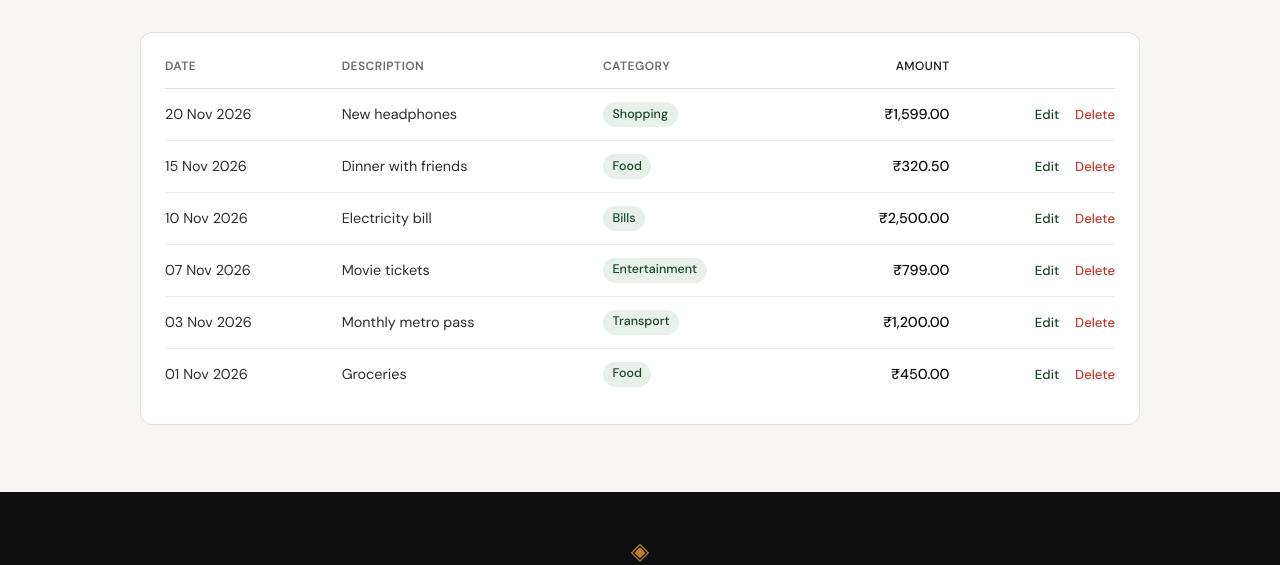
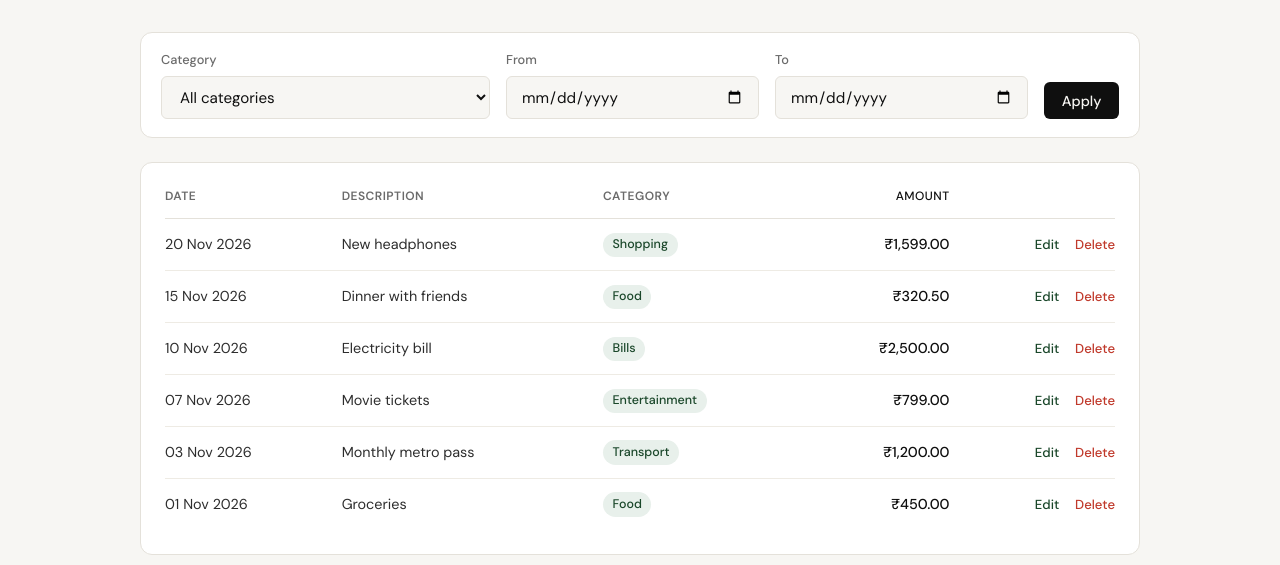
Before and after one commit to aryansray0987/Expense-tracker-claude-code-, a Flask app: page /expenses in a window 1280 px wide. Shown: the part 209-774 px from the top of the page. Run offline with Flask 3, Linux system fonts and the light colour scheme; the visitor is signed in with stand-in values (Sample User, id 1); data comes from the database, SQL or seed files in the repository.

Commit message:
feat(expenses): filter expenses by category and date range
- /expenses accepts category, start and end query filters
- filtered count and total shown against the overall count
- invalid filter values are ignored; a reversed date range is swapped
- pagination and edit/delete return links keep the active filters
- "No matching expenses" state with a clear-filters link
- add filter tests; update CLAUDE.md

Co-Authored-By: Claude Opus 5.5 <noreply@anthropic.com>

```diff
--- a/app.py
+++ b/app.py
@@ -326,16 +326,61 @@ def get_next_param():
 PER_PAGE = 20
 
 
+def parse_expense_filters(args):
+    """Read the /expenses filters from the query string.
+
+    Returns {"category", "start", "end"}, each a valid value or None.
+    Invalid values are ignored rather than raising errors, because they
+    usually come from a hand-edited URL. A reversed date range is swapped.
+    """
+    def valid_date(value):
+        try:
+            return datetime.strptime(value, "%Y-%m-%d").date().isoformat()
+        except (TypeError, ValueError):
+            return None
+
+    category = args.get("category", "").strip()
+    start = valid_date(args.get("start", "").strip())
+    end = valid_date(args.get("end", "").strip())
+    if start and end and start > end:  # ISO dates compare correctly as strings
+        start, end = end, start
+
+    return {
+        "category": category if category in CATEGORIES else None,
+        "start": start,
+        "end": end,
+    }
+
+
 @app.route("/expenses")
 @login_required
 def list_expenses():
     user_id = session["user_id"]
+    filters = parse_expense_filters(request.args)
+
+    # Build the WHERE clause from fixed SQL pieces only; user values go in params.
+    where, params = ["user_id = ?"], [user_id]
+    if filters["category"]:
+        where.append("category = ?")
+        params.append(filters["category"])
+    if filters["start"]:
+        where.append("date >= ?")
+        params.append(filters["start"])
+    if filters["end"]:
+        where.append("date <= ?")
+        params.append(filters["end"])
+    where_sql = " AND ".join(where)
+
     conn = get_db()
 
+    all_count = conn.execute(
+        "SELECT COUNT(*) FROM expenses WHERE user_id = ?", (user_id,)
+    ).fetchone()[0]
+
     totals = conn.execute(
-        "SELECT COUNT(*) AS count, COALESCE(SUM(amount), 0) AS total "
-        "FROM expenses WHERE user_id = ?",
-        (user_id,),
+        f"SELECT COUNT(*) AS count, COALESCE(SUM(amount), 0) AS total "
+        f"FROM expenses WHERE {where_sql}",
+        params,
     ).fetchone()
 
     pages = max(1, math.ceil(totals["count"] / PER_PAGE))
@@ -343,22 +388,32 @@ def list_expenses():
     page = min(max(request.args.get("page", 1, type=int), 1), pages)
 
     expenses = conn.execute(
-        "SELECT id, amount, category, date, description "
-        "FROM expenses WHERE user_id = ? "
-        "ORDER BY date DESC, id DESC LIMIT ? OFFSET ?",
-        (user_id, PER_PAGE, (page - 1) * PER_PAGE),
+        f"SELECT id, amount, category, date, description "
+        f"FROM expenses WHERE {where_sql} "
+        f"ORDER BY date DESC, id DESC LIMIT ? OFFSET ?",
+        params + [PER_PAGE, (page - 1) * PER_PAGE],
     ).fetchall()
     conn.close()
+
+    def page_url(n):
+        # Keep the active filters in every link; url_for drops None values.
+        return url_for("list_expenses", page=n if n > 1 else None, **filters)
 
     return render_template(
         "expenses.html",
         expenses=expenses,
         count=totals["count"],
         total=totals["total"],
+        all_count=all_count,
+        filters=filters,
+        filtered=any(filters.values()),
+        categories=CATEGORIES,
         page=page,
         pages=pages,
         first_index=(page - 1) * PER_PAGE + 1,
-        back_url=url_for("list_expenses", page=page) if page > 1 else url_for("list_expenses"),
+        prev_url=page_url(page - 1) if page > 1 else None,
+        next_url=page_url(page + 1) if page < pages else None,
+        back_url=page_url(page),
     )
 
 
--- a/static/css/style.css
+++ b/static/css/style.css
@@ -989,6 +989,31 @@ select.form-input { cursor: pointer; }
 
 .card-link:hover { text-decoration: underline; }
 
+.filter-bar {
+    display: grid;
+    grid-template-columns: minmax(0, 1.3fr) minmax(0, 1fr) minmax(0, 1fr) auto;
+    gap: 1rem;
+    align-items: end;
+    background: var(--paper-card);
+    border: 1px solid var(--border);
+    border-radius: var(--radius-md);
+    padding: 1.1rem 1.25rem;
+    margin-bottom: 1.5rem;
+}
+
+.filter-field label {
+    display: block;
+    font-size: 0.8rem;
+    font-weight: 500;
+    color: var(--ink-muted);
+    margin-bottom: 0.35rem;
+}
+
+.filter-actions { display: flex; gap: 0.5rem; }
+
+.filter-actions .btn-primary,
+.filter-actions .btn-ghost { padding: 0.6rem 1.1rem; white-space: nowrap; }
+
 .pagination {
     display: flex;
     justify-content: space-between;
@@ -1020,6 +1045,8 @@ select.form-input { cursor: pointer; }
 @media (max-width: 900px) {
     .features-inner { grid-template-columns: 1fr; }
     .profile-grid { grid-template-columns: 1fr; }
+    .filter-bar { grid-template-columns: 1fr 1fr; }
+    .filter-field:first-child, .filter-actions { grid-column: 1 / -1; }
 }
 
 @media (max-width: 600px) {
--- a/templates/expenses.html
+++ b/templates/expenses.html
@@ -11,18 +11,60 @@
             <div>
                 <h1 class="profile-title">All expenses</h1>
                 <p class="profile-meta">
+                    {% if filtered %}
+                    {{ count }} of {{ all_count }} expense{{ "s" if all_count != 1 }} match · {{ total | inr }}
+                    {% else %}
                     {{ count }} expense{{ "s" if count != 1 }} · {{ total | inr }} in total
+                    {% endif %}
                 </p>
             </div>
             <a href="{{ url_for('add_expense', next=back_url) }}" class="btn-primary">+ Add expense</a>
         </header>
 
-        {% if count == 0 %}
+        {% if all_count > 0 %}
+        <form method="GET" action="{{ url_for('list_expenses') }}" class="filter-bar" role="search">
+            <div class="filter-field">
+                <label for="filter-category">Category</label>
+                <select id="filter-category" name="category" class="form-input">
+                    <option value="">All categories</option>
+                    {% for cat in categories %}
+                    <option value="{{ cat }}" {{ "selected" if filters.category == cat }}>{{ cat }}</option>
+                    {% endfor %}
+                </select>
+            </div>
+            <div class="filter-field">
+                <label for="filter-start">From</label>
+                <input type="date" id="filter-start" name="start" class="form-input"
+                       value="{{ filters.start or '' }}">
+            </div>
+            <div class="filter-field">
+                <label for="filter-end">To</label>
+                <input type="date" id="filter-end" name="end" class="form-input"
+                       value="{{ filters.end or '' }}">
+            </div>
+            <div class="filter-actions">
+                <button type="submit" class="btn-primary">Apply</button>
+                {% if filtered %}
+                <a href="{{ url_for('list_expenses') }}" class="btn-ghost">Clear</a>
+                {% endif %}
+            </div>
+        </form>
+        {% endif %}
+
+        {% if all_count == 0 %}
 
         <div class="profile-card profile-empty">
             <h2 class="profile-card-title">No expenses yet</h2>
             <p>Expenses you add will be listed here.</p>
             <a href="{{ url_for('add_expense', next=back_url) }}" class="btn-primary">+ Add expense</a>
+        </div>
+
+        {% elif count == 0 %}
+
+        <div class="profile-card profile-empty">
+            <h2 class="profile-card-title">No matching expenses</h2>
+            <p>Nothing matches these filters. Try a wider date range or another category.</p>
+            <a href="{{ url_for('list_expenses') }}" class="btn-ghost">Clear filters</a>
         </div>
 
         {% else %}
@@ -34,8 +76,8 @@
 
             {% if pages > 1 %}
             <nav class="pagination" aria-label="Pages">
-                {% if page > 1 %}
-                <a href="{{ url_for('list_expenses', page=page - 1) }}" class="btn-ghost" rel="prev">← Newer</a>
+                {% if prev_url %}
+                <a href="{{ prev_url }}" class="btn-ghost" rel="prev">← Newer</a>
                 {% else %}
                 <span class="btn-ghost is-disabled" aria-hidden="true">← Newer</span>
                 {% endif %}
@@ -45,8 +87,8 @@
                     · Page {{ page }} of {{ pages }}
                 </span>
 
-                {% if page < pages %}
-                <a href="{{ url_for('list_expenses', page=page + 1) }}" class="btn-ghost" rel="next">Older →</a>
+                {% if next_url %}
+                <a href="{{ next_url }}" class="btn-ghost" rel="next">Older →</a>
                 {% else %}
                 <span class="btn-ghost is-disabled" aria-hidden="true">Older →</span>
                 {% endif %}
```
Also changed, not shown: CLAUDE.md (+2 -1 lines), tests/test_filter_expenses.py (added, +156 -0 lines), tests/test_list_expenses.py (+1 -1 lines).
